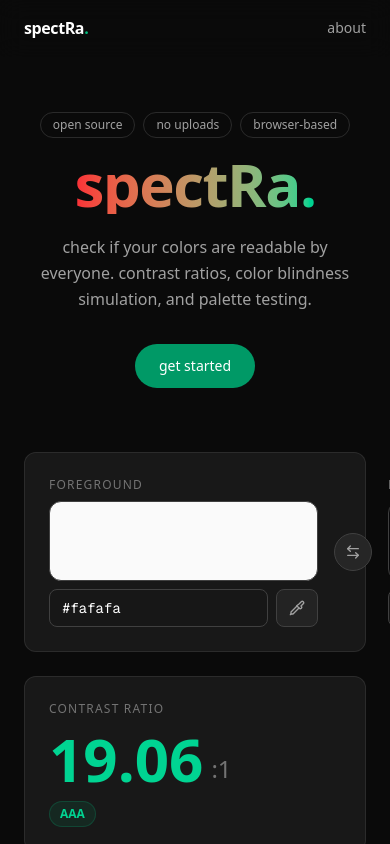
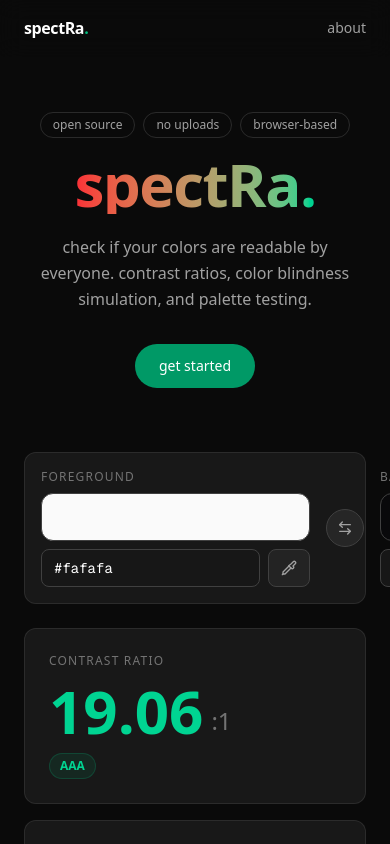
Before and after one commit to rabihzsiddiqui/spectRa, a Next.js app: page / in a window 390 px wide. Shown: the top 844 px of the page. Built offline with nearby package versions, Linux system fonts and the light colour scheme.

Commit message:
fix: reduce color swatch height on mobile for better proportions

```diff
--- a/components/color-input/ColorPicker.tsx
+++ b/components/color-input/ColorPicker.tsx
@@ -94,7 +94,7 @@
       {/* Color swatch — clicking opens the native color picker */}
       <button
         onClick={() => nativeRef.current?.click()}
-        className="h-20 w-full cursor-pointer rounded-xl border border-neutral-700 transition-transform hover:scale-[1.02] focus:outline-none focus:ring-2 focus:ring-emerald-500/50"
+        className="h-12 w-full cursor-pointer rounded-xl border border-neutral-700 transition-transform hover:scale-[1.02] focus:outline-none focus:ring-2 focus:ring-emerald-500/50 sm:h-20"
         style={{ backgroundColor: value }}
         aria-label={`Pick ${label} color`}
       />
@@ -173,7 +173,7 @@
   }
 
   return (
-    <div className="rounded-xl border border-neutral-700/50 bg-neutral-800/50 p-6">
+    <div className="rounded-xl border border-neutral-700/50 bg-neutral-800/50 p-4 sm:p-6">
       {/* Three-column layout: fg well | swap button | bg well */}
       <div className="grid grid-cols-[1fr_auto_1fr] items-center gap-4">
         <ColorWell label="foreground" value={fg} onChange={onFgChange} />
```
